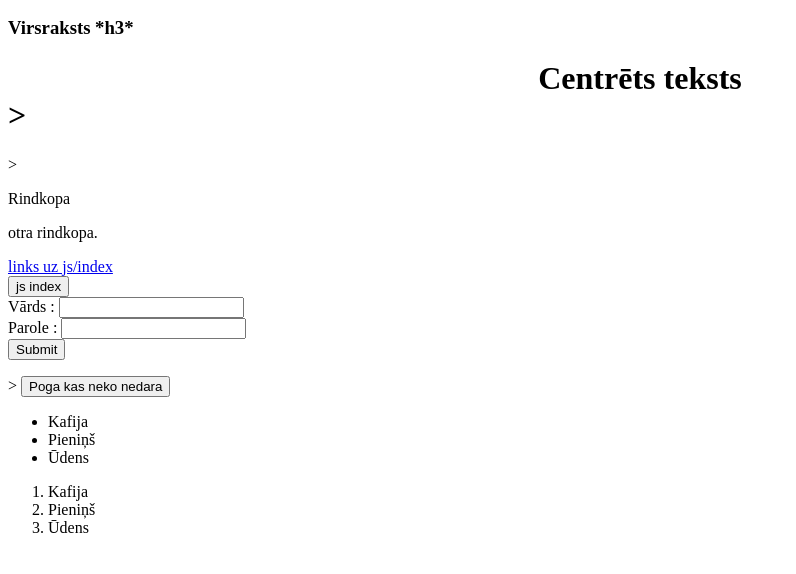
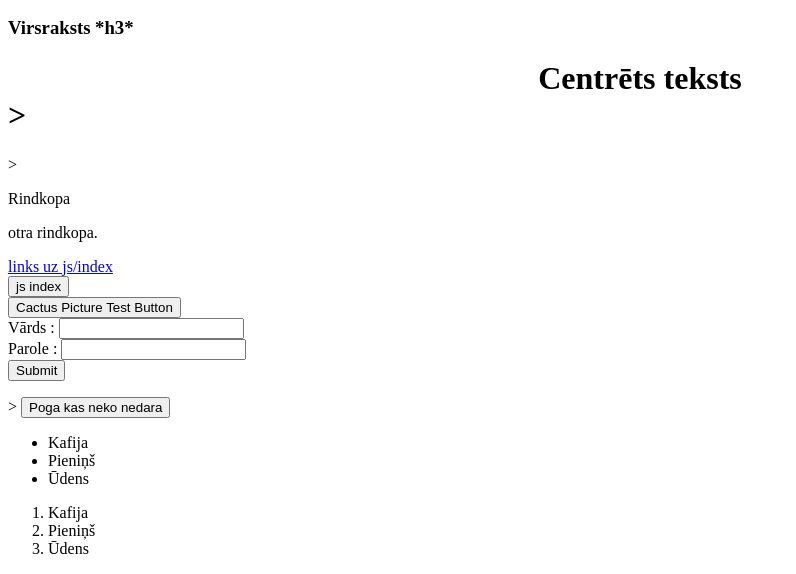
Before and after one commit to MikelisKristofersBernsons/F, a plain HTML site: page index.html in a window 1280 px wide. Shown: the part 234-808 px from the top of the page, without its empty margins (0-796 px from the left). Drawn offline with Linux system fonts and the light colour scheme.

Commit message:
poga uz bildi citā folderī
pievienota poga kuru uzspiežot nonāk subPage ar bildi

```diff
--- a/index.html
+++ b/index.html
@@ -37,6 +37,11 @@
 
 
 
+<form method="get" action="img/CactusPictureTest.jpg">
+	<button type="submit"> Cactus Picture Test Button </button>
+</form>
+
+
 <form action="/action_page.php">
   Vārds : <input type="text" name="fname"><br>         <!-- name, password input boxes -->
   Parole : <input type="password" name="lname"><br>
```
Also changed, not shown: 1 other file.
